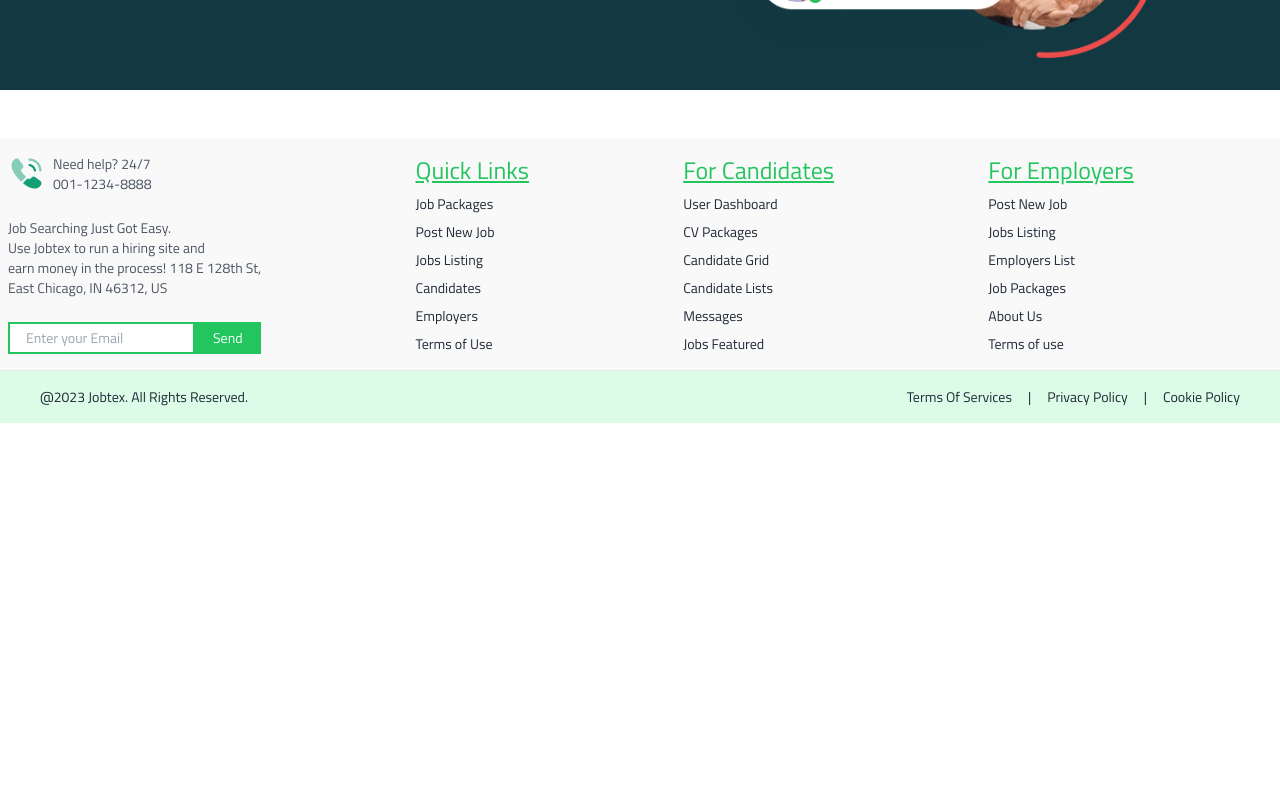
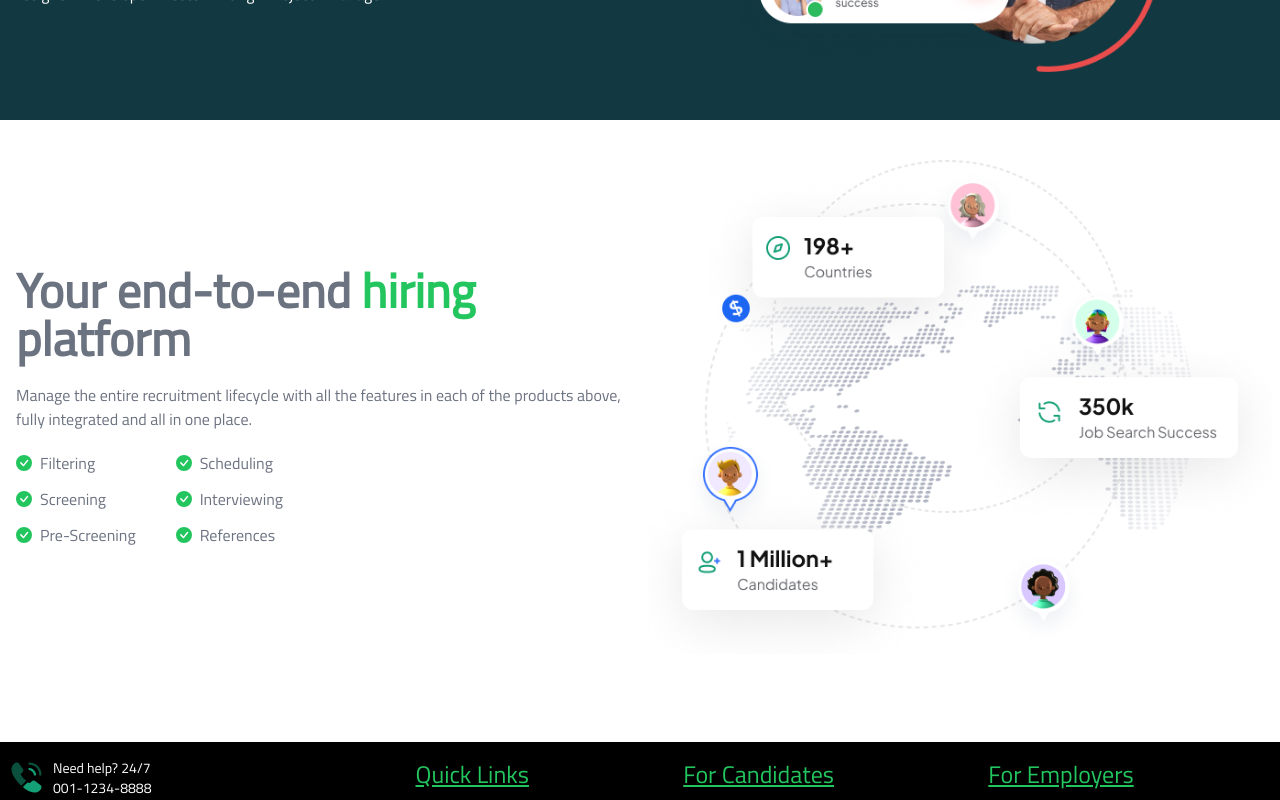
Before and after one commit to Rony-Ahmed6245/Job-seeking-website-FA11, a React (Vite) app: page / in a window 1280 px wide. Shown: the part 560-1360 px from the top of the page. Before the commit the page ends 983 px from the top, so only its background shows below. Built offline with nearby package versions, Linux system fonts and the light colour scheme; no server answers.

Commit message:
hireing section created and some bug fixed

```diff
--- a/src/Pages/Home.jsx
+++ b/src/Pages/Home.jsx
@@ -1,4 +1,5 @@
 import Banner from "../components/Banner";
+import Hiring from "../components/Hiring";
 
 
 
@@ -10,6 +11,7 @@ const Home = () => {
     return (
         <div className="">
             <Banner></Banner>
+            <Hiring></Hiring>
         </div>
     );
 };
--- a/src/components/Banner.jsx
+++ b/src/components/Banner.jsx
@@ -2,7 +2,7 @@ import banner1 from '../assets/slider4.png'
 
 const Banner = () => {
     return (
-        <div className="bg-[#123841] h-4/5 py-8">
+        <div className="bg-[#123841] h-4/5 py-12">
             <div className="max-w-7xl mx-auto px-3">
                 <div className='grid grid-cols-1 md:grid-cols-2 gap-10 justify-between items-center'>
                     <div className='space-y-5'>
--- a/src/components/Footer/Footer.jsx
+++ b/src/components/Footer/Footer.jsx
@@ -3,10 +3,10 @@ import phone from "../../assets/phone.svg"
 const Footer = () => {
 
     return (
-        <div className=" bg-[#F9F9F9] mt-12">
+        <div className=" bg-black mt-12 text-white">
             <footer className="footer px-2 py-4 max-w-7xl m-auto  text-base-content">
                 <nav className="font-medium text-gray-600 space-y-4">
-                    <div className="flex gap-2">
+                    <div className="flex gap-2 text-white">
                         <img src={phone} alt="" />
                         <div>
                             <h1>
@@ -16,7 +16,7 @@ const Footer = () => {
 
                         </div>
                     </div>
-                    <p>
+                    <p className="text-white">
                                 Job Searching Just Got Easy. <br /> Use Jobtex to run a hiring site and <br /> earn money in the process!
                                 118 E 128th St, <br /> East Chicago, IN 46312, US</p>
 
@@ -27,32 +27,32 @@ const Footer = () => {
                 </nav>
                 <nav className="">
                     <header className="text-2xl underline text-green-500">Quick Links</header>
-                    <a className="link link-hover">Job Packages</a>
-                    <a className="link link-hover">Post New Job</a>
-                    <a className="link link-hover">Jobs Listing</a>
-                    <a className="link link-hover">Candidates</a>
-                    <a className="link link-hover">Employers</a>
-                    <a className="link link-hover" >Terms of Use</a>
+                    <a className="link link-hover text-white">Job Packages</a>
+                    <a className="link link-hover text-white">Post New Job</a>
+                    <a className="link link-hover text-white">Jobs Listing</a>
+                    <a className="link link-hover text-white">Candidates</a>
+                    <a className="link link-hover text-white">Employers</a>
+                    <a className="link link-hover text-white" >Terms of Use</a>
 
                 </nav>
                 <nav className="">
                     <header className="underline text-2xl text-green-500">For Candidates</header>
-                    <a className="link link-hover">User Dashboard</a>
-                    <a className="link link-hover">CV Packages</a>
-                    <a className="link link-hover">Candidate Grid</a>
-                    <a className="link link-hover">Candidate Lists</a>
-                    <a className="link link-hover">Messages</a>
-                    <a className="link link-hover" >Jobs Featured</a>
+                    <a className="link link-hover text-white">User Dashboard</a>
+                    <a className="link link-hover text-white">CV Packages</a>
+                    <a className="link link-hover text-white">Candidate Grid</a>
+                    <a className="link link-hover text-white">Candidate Lists</a>
+                    <a className="link link-hover text-white">Messages</a>
+                    <a className="link link-hover text-white" >Jobs Featured</a>
 
                 </nav>
                 <nav className="">
                     <header className=" underline text-2xl text-green-500">For Employers</header>
-                    <a className="link link-hover">Post New Job</a>
-                    <a className="link link-hover">Jobs Listing</a>
-                    <a className="link link-hover">Employers List</a>
-                    <a className="link link-hover">Job Packages</a>
-                    <a className="link link-hover">About Us</a>
-                    <a className="link link-hover" >Terms of use</a>
+                    <a className="link link-hover text-white">Post New Job</a>
+                    <a className="link link-hover text-white">Jobs Listing</a>
+                    <a className="link link-hover text-white">Employers List</a>
+                    <a className="link link-hover text-white">Job Packages</a>
+                    <a className="link link-hover text-white">About Us</a>
+                    <a className="link link-hover text-white" >Terms of use</a>
 
                 </nav>
 
--- /dev/null
+++ b/src/components/Hiring.jsx
@@ -0,0 +1,31 @@
+import hiring from "../assets/h31.png"
+import { BsFillCheckCircleFill } from "react-icons/bs";
+
+const Hiring = () => {
+    return (
+        <div className="max-w-screen-xl	 mx-auto md:px-2 py-10">
+            <div className="grid grid-cols-1 md:grid-cols-2 gap-4 justify-between items-center">
+                <div className="space-y-5 p-2 text-gray-500 font-medium">
+                    <h1 className="lg:text-5xl md:text-4xl text-3xl font-bold">Your end-to-end
+                       <span className="text-green-500"> hiring</span> platform</h1>
+                    <p>Manage the entire recruitment lifecycle with all the features in each of the products above, fully integrated and all in one place.</p>
+                    <div className="flex gap-10 md:flex-row">
+                        <div className="space-y-3">
+                            <p className="flex gap-2 justify-start items-center"><BsFillCheckCircleFill className="text-green-500"></BsFillCheckCircleFill> Filtering</p>
+                            <p className="flex gap-2 justify-start items-center"><BsFillCheckCircleFill className="text-green-500"></BsFillCheckCircleFill> Screening</p>
+                            <p className="flex gap-2 justify-start items-center"><BsFillCheckCircleFill className="text-green-500"></BsFillCheckCircleFill> Pre-Screening</p>
+                        </div>
+                        <div className="space-y-3">
+                            <p className="flex gap-2 justify-start items-center " ><BsFillCheckCircleFill className="text-green-500"></BsFillCheckCircleFill> Scheduling</p>
+                            <p className="flex gap-2 justify-start items-center " ><BsFillCheckCircleFill className="text-green-500"></BsFillCheckCircleFill> Interviewing</p>
+                            <p className="flex gap-2 justify-start items-center " ><BsFillCheckCircleFill className="text-green-500"></BsFillCheckCircleFill> References</p>
+                        </div>
+                    </div>
+                </div>
+                <img src={hiring} alt="" />
+            </div>
+        </div>
+    );
+};
+
+export default Hiring;
--- a/src/components/Login/Login.jsx
+++ b/src/components/Login/Login.jsx
@@ -4,7 +4,7 @@ import { useContext } from "react";
 import { AuthContext } from "../../Providers/AuthProvider";
 import { useState } from "react";
 import swal from 'sweetalert';
-import img1 from "../../assets/3054596.jpg"
+import img1 from "../../assets/undraw_access_account_re_8spm.svg"
 import img2 from "../../assets/banner-detail.jpg"
 
 
--- a/src/components/Login/Register/Register.jsx
+++ b/src/components/Login/Register/Register.jsx
@@ -5,7 +5,7 @@ import { useContext } from 'react';
 import { Link } from 'react-router-dom';
 import { AuthContext } from '../../../Providers/AuthProvider';
 import img3 from "../../../assets/banner-detail.jpg"
-import img1 from "../../../assets/3054596.jpg"
+import img1 from "../../../assets/undraw_access_account_re_8spm.svg"
 
 
 
--- a/src/components/Navbar/Navbar.jsx
+++ b/src/components/Navbar/Navbar.jsx
@@ -35,7 +35,7 @@ const Navbar = () => {
     const alljobs = <NavLink
         to="/allJobs"
         className={({ isActive, isPending }) =>
-            isPending ? "pending" : isActive ? "  underline text-green-500" : "text-black"
+            isPending ? "pending" : isActive ? "  underline text-green-500 " : "text-black"
         }
     >
         All Jobs
@@ -67,7 +67,7 @@ const Navbar = () => {
     const blog = <NavLink
         to="/blog"
         className={({ isActive, isPending }) =>
-            isPending ? "pending" : isActive ? "text-green-500 underline" : "text-black"
+            isPending ? "pending" : isActive ? "text-green-500 underline " : "text-black"
         }
     >
         Blog
@@ -77,7 +77,7 @@ const Navbar = () => {
 
 
     return (
-        <div className="border-b-2 border-emerald-400 shadow-sm py-4">
+        <div className=" shadow-sm py-4">
             <div className="max-w-screen-xl	 mx-auto md:px-2">
                 <div className="px-4 md:px-4 lg:px-4   bg-none z-30 relative ">
                     <div className="navbar flex justify-between items-center ">
```
Also changed, not shown: src/assets/h31.png (added), src/assets/undraw_access_account_re_8spm.svg (added).
